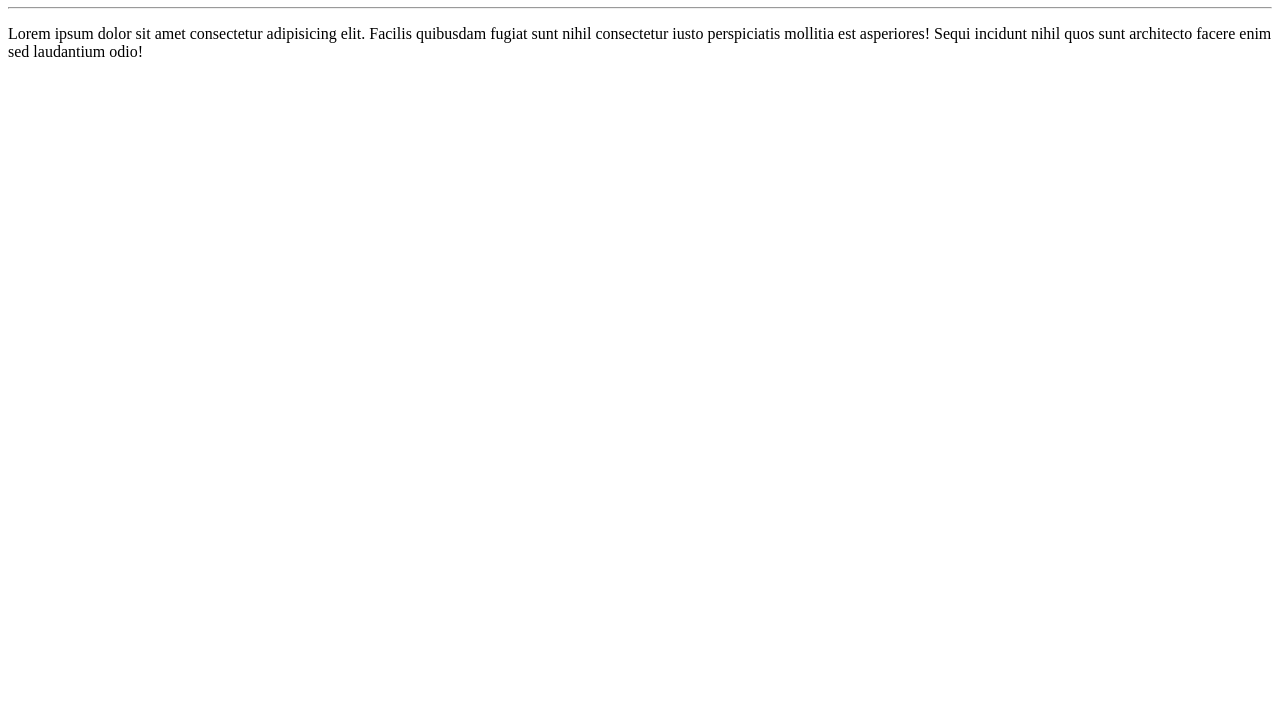
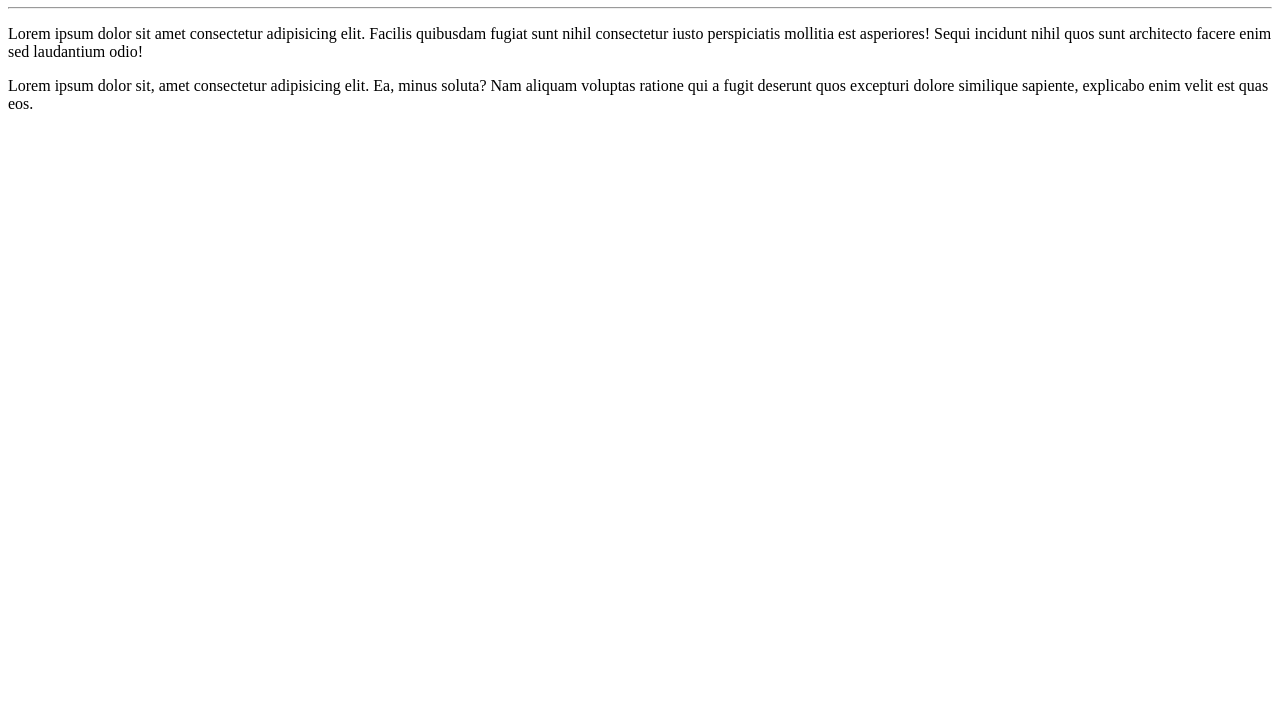
Before and after one commit to BrunaHub/ola-mundo, a plain HTML site: page site-exemplo/index.html in a window 1280 px wide. Shown: the part 73-800 px from the top of the page. Drawn offline with Linux system fonts and the light colour scheme.

Commit message:
adicionei 1 paragrafo

```diff
--- a/site-exemplo/index.html
+++ b/site-exemplo/index.html
@@ -9,6 +9,7 @@
     <h1>olá,mundo</h1>
     <hr>
     <p>Lorem ipsum dolor sit amet consectetur adipisicing elit. Facilis quibusdam fugiat sunt nihil consectetur iusto perspiciatis mollitia est asperiores! Sequi incidunt nihil quos sunt architecto facere enim sed laudantium odio!</p>
+    <p>Lorem ipsum dolor sit, amet consectetur adipisicing elit. Ea, minus soluta? Nam aliquam voluptas ratione qui a fugit deserunt quos excepturi dolore similique sapiente, explicabo enim velit est quas eos.</p>
 
 </body>
 </html>
```
